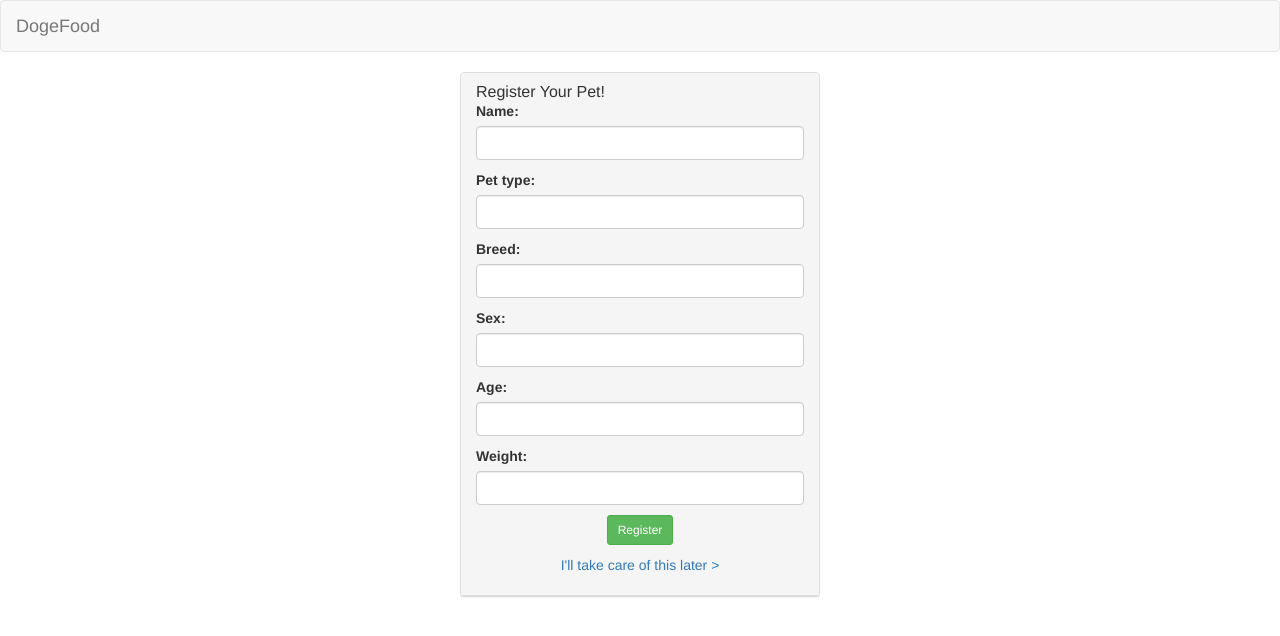
After one commit to caporta/dogefood, a Django app: page /registration/new-pet/ in a window 1280 px wide. The commit adds this page. Shown: the top 636 px of the page. Run offline with Django 3.2, Linux system fonts and the light colour scheme; some libraries are stand-ins or nearby versions.

Commit message:
build out pet registration flow. one-to-many relationship with User.

```diff
--- a/registration/forms.py
+++ b/registration/forms.py
@@ -1,7 +1,7 @@
 from django.contrib.auth.models import User
 from django import forms
 
-from .models import UserProfile
+from .models import UserProfile, Pet
 
 
 class UserForm(forms.ModelForm):
@@ -9,10 +9,10 @@ class UserForm(forms.ModelForm):
     password = forms.CharField(widget=forms.PasswordInput(attrs={'class': 'form-control'}))
     email = forms.CharField(widget=forms.EmailInput(attrs={'class': 'form-control'}))
 
-
     class Meta:
         model = User
         fields = ('username', 'password', 'email')
+
 
 class UserProfileForm(forms.ModelForm):
     address1 = forms.CharField(widget=forms.TextInput(attrs={'class': 'form-control'}))
@@ -20,6 +20,20 @@ class UserProfileForm(forms.ModelForm):
     city = forms.CharField(widget=forms.TextInput(attrs={'class': 'form-control'}))
     state = forms.CharField(widget=forms.TextInput(attrs={'class': 'form-control'}))
     zip_code = forms.CharField(widget=forms.TextInput(attrs={'class': 'form-control'}))
+
     class Meta:
         model = UserProfile
         fields = ('address1', 'address2', 'city', 'state', 'zip_code')
+
+
+class PetForm(forms.ModelForm):
+    name = forms.CharField(widget=forms.TextInput(attrs={'class': 'form-control'}))
+    pet_type = forms.CharField(widget=forms.TextInput(attrs={'class': 'form-control'}))
+    breed = forms.CharField(widget=forms.TextInput(attrs={'class': 'form-control'}))
+    sex= forms.CharField(widget=forms.TextInput(attrs={'class': 'form-control'}))
+    age = forms.IntegerField(widget=forms.TextInput(attrs={'class': 'form-control'}))
+    weight = forms.IntegerField(widget=forms.TextInput(attrs={'class': 'form-control'}))
+
+    class Meta:
+        model = Pet
+        fields = ('name', 'pet_type', 'breed', 'sex', 'age', 'weight')
--- a/registration/models.py
+++ b/registration/models.py
@@ -20,13 +20,16 @@ class UserProfile(AbstractAddress, models.Model):
         return self.username
 
 
-# class Pet(models.Model):
-    # created_at = models.DateTimeField(auto_now_add=True)
-    # updated_at = models.DateTimeField(auto_now=True)
-    # name = models.CharField(max_length=255)
-    # pet_type = models.CharField(max_length=255)
-    # breed = models.CharField(max_length=255)
-    # sex = models.CharField(max_length=10)
-    # age = models.IntegerField()
-    # weight = models.IntegerField()
-    # owner_id = models.ForeignKey(Owner, on_delete=models.CASCADE)
+class Pet(models.Model):
+    created_at = models.DateTimeField(auto_now_add=True)
+    updated_at = models.DateTimeField(auto_now=True)
+    name = models.CharField(max_length=255)
+    pet_type = models.CharField(max_length=255)
+    breed = models.CharField(max_length=255)
+    sex = models.CharField(blank=True, max_length=10)
+    age = models.IntegerField(blank=True)
+    weight = models.IntegerField(blank=True)
+    owner = models.ForeignKey(User, on_delete=models.CASCADE)
+
+    def __str__(self):
+        return self.name
--- /dev/null
+++ b/registration/templates/registration/new_pet.html
@@ -0,0 +1,30 @@
+{% extends 'layout.html' %}
+
+{% block content %}
+<div class="container">
+    <div class="row">
+        <div class="col-md-4 col-md-offset-4">
+            <div class="login-panel panel panel-default">
+                <div class="panel-heading">
+
+                    <h3 class="panel-title">Register Your Pet!</h3>
+                    <form id="pet_form" action="/registration/new-pet/" method="POST">
+                        {% csrf_token %}
+                        {{ pet_form.as_p }}
+                    <p class="bs-component">
+                        <center>
+                            <input class="btn btn-success btn-sm" type="submit" name="submit" value="Register">
+                        </center>
+                    </p>
+                    <p>
+                        <center>
+                            <a href="{% url 'home' %}">I'll take care of this later ></a>
+                        </center>
+                    </p>
+                    </form>
+                </div>
+            </div>
+        </div>
+    </div>
+</div>
+{% endblock %}
--- a/registration/urls.py
+++ b/registration/urls.py
@@ -4,5 +4,6 @@ from . import views
 from .forms import UserForm, UserProfileForm
 
 urlpatterns = [
-    url(r'^new-user/$', views.register, name='new_user'),
+    url(r'^new-user/$', views.register_user, name='new_user'),
+    url(r'^new-pet/$', views.register_pet, name='new_pet'),
 ]
--- a/registration/views.py
+++ b/registration/views.py
@@ -1,11 +1,12 @@
-from django.http import HttpResponse
+from django.core.urlresolvers import reverse
+from django.http import HttpResponse, HttpResponseRedirect
 from django.template import RequestContext
 from django.contrib.auth import authenticate, login
 from django.shortcuts import render, render_to_response
 
-from .forms import UserForm, UserProfileForm
+from .forms import UserForm, UserProfileForm, PetForm
 
-def register(request):
+def register_user(request):
     context = RequestContext(request)
     registered = False
 
@@ -36,3 +37,28 @@ def register(request):
         profile_form = UserProfileForm()
 
     return render_to_response('registration/new_user.html', {'user_form': user_form, 'profile_form': profile_form, 'registered': registered}, context)
+
+
+def register_pet(request):
+    context = RequestContext(request)
+    registered = False
+
+    if request.method == 'POST':
+        pet_form = PetForm(data=request.POST)
+
+        if pet_form.is_valid():
+            # commit=False allows us to delay saving until manually setting user attr
+            pet = pet_form.save(commit=False)
+            pet.owner = request.user
+            pet.save()
+
+            registered = True
+
+            return HttpResponseRedirect(reverse('home'))
+
+        else:
+            print('pet_form.errors')
+    else:
+        pet_form = PetForm()
+
+    return render_to_response('registration/new_pet.html', {'pet_form': pet_form, 'registered': registered}, context)
--- a/templates/layout.html
+++ b/templates/layout.html
@@ -10,8 +10,8 @@
 
         <title>{% block title %}{% endblock %}</title>
 
-        <link rel="stylesheet" type="text/css" href="{% static 'bootstrap/css/bootstrap.min.css' %}"/>
-        <!--<link rel="stylesheet" href="https://maxcdn.bootstrapcdn.com/bootstrap/3.3.7/css/bootstrap.min.css" integrity="sha384-BVYiiSIFeK1dGmJRAkycuHAHRg32OmUcww7on3RYdg4Va+PmSTsz/K68vbdEjh4u" crossorigin="anonymous">-->
+        <!--<link rel="stylesheet" type="text/css" href="{% static 'bootstrap/css/bootstrap.min.css' %}"/>-->
+        <link rel="stylesheet" href="https://maxcdn.bootstrapcdn.com/bootstrap/3.3.7/css/bootstrap.min.css" integrity="sha384-BVYiiSIFeK1dGmJRAkycuHAHRg32OmUcww7on3RYdg4Va+PmSTsz/K68vbdEjh4u" crossorigin="anonymous">
 
 
     </head>
@@ -62,10 +62,10 @@
 
         {% block content %}{% endblock %}
 
-        <!--<script src="https://code.jquery.com/jquery-3.1.0.min.js" integrity="sha256-cCueBR6CsyA4/9szpPfrX3s49M9vUU5BgtiJj06wt/s=" crossorigin="anonymous"></script>-->
-        <!--<script src="https://maxcdn.bootstrapcdn.com/bootstrap/3.3.7/js/bootstrap.min.js" integrity="sha384-Tc5IQib027qvyjSMfHjOMaLkfuWVxZxUPnCJA7l2mCWNIpG9mGCD8wGNIcPD7Txa" crossorigin="anonymous"></script>-->
-        <script src ="{% static 'jquery/jquery.min.js' %}"></script>
-        <script src ="{% static 'bootstrap/js/bootstrap.min.js' %}"></script>
+        <script src="https://code.jquery.com/jquery-3.1.0.min.js" integrity="sha256-cCueBR6CsyA4/9szpPfrX3s49M9vUU5BgtiJj06wt/s=" crossorigin="anonymous"></script>
+        <script src="https://maxcdn.bootstrapcdn.com/bootstrap/3.3.7/js/bootstrap.min.js" integrity="sha384-Tc5IQib027qvyjSMfHjOMaLkfuWVxZxUPnCJA7l2mCWNIpG9mGCD8wGNIcPD7Txa" crossorigin="anonymous"></script>
+        <!--<script src ="{% static 'jquery/jquery.min.js' %}"></script>-->
+        <!--<script src ="{% static 'bootstrap/js/bootstrap.min.js' %}"></script>-->
         <script>
         {% if not user.is_authenticated %}
             $("ul.nav.navbar-nav.navbar-right").css("display","none");
```
Also changed, not shown: templates/home.html (+8 -1 lines), registration/migrations/0002_pet.py (added).
